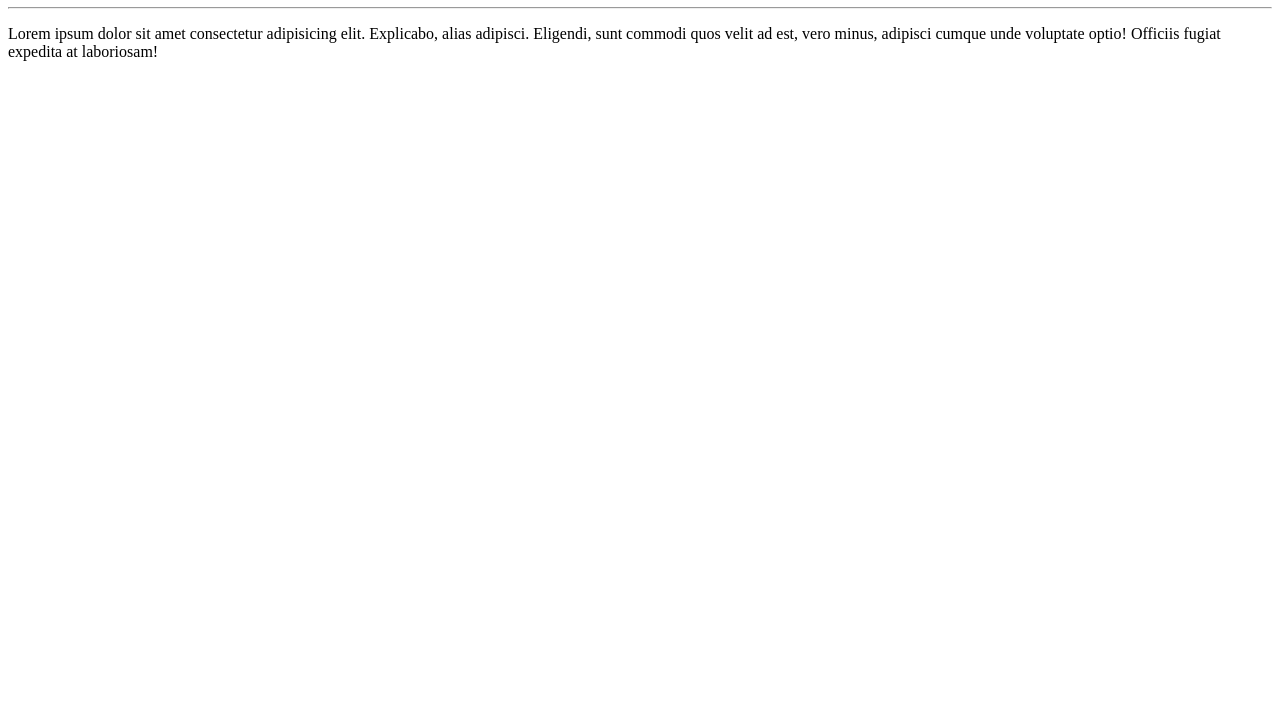
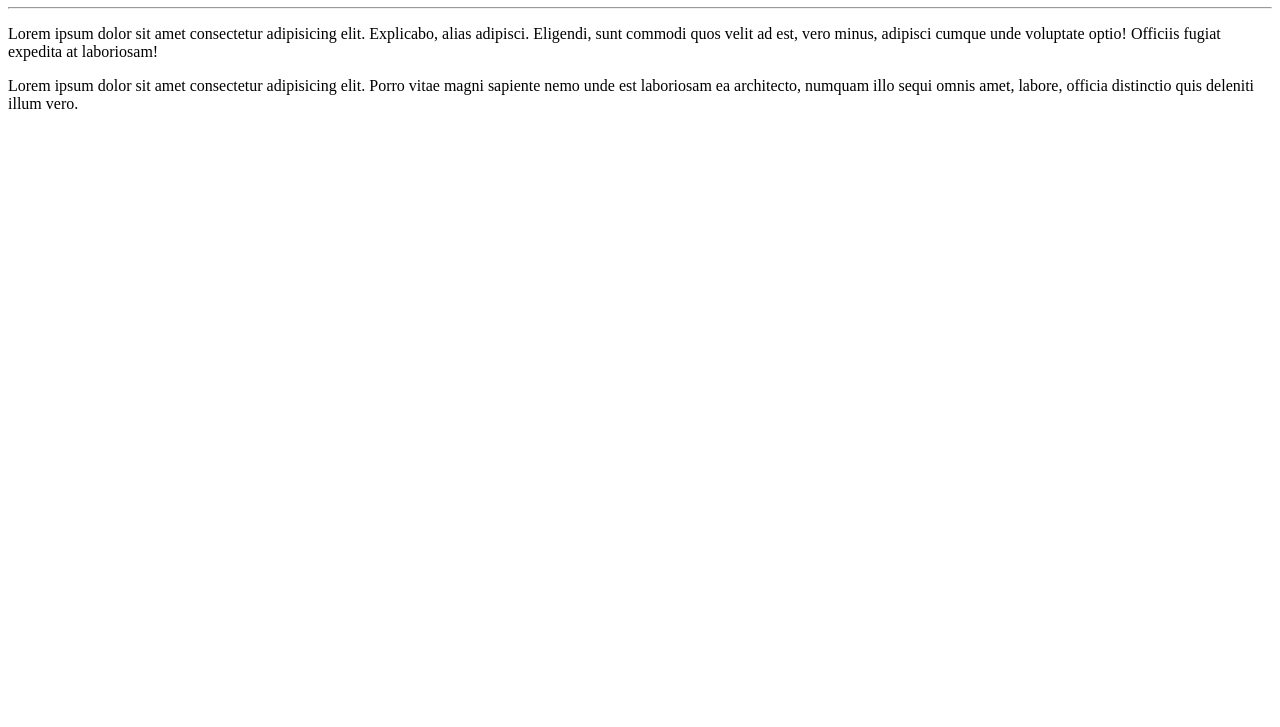
Before and after one commit to smokecwb/Ola-Mundo, a plain HTML site: page site-exemplo/index.html in a window 1280 px wide. Shown: the part 73-800 px from the top of the page. Drawn offline with Linux system fonts and the light colour scheme.

Commit message:
adicionei um parágrafo

```diff
--- a/site-exemplo/index.html
+++ b/site-exemplo/index.html
@@ -9,5 +9,6 @@
     <h1>Olá, Mundo!</h1>
     <hr>
     <p>Lorem ipsum dolor sit amet consectetur adipisicing elit. Explicabo, alias adipisci. Eligendi, sunt commodi quos velit ad est, vero minus, adipisci cumque unde voluptate optio! Officiis fugiat expedita at laboriosam!</p>
+    <p>Lorem ipsum dolor sit amet consectetur adipisicing elit. Porro vitae magni sapiente nemo unde est laboriosam ea architecto, numquam illo sequi omnis amet, labore, officia distinctio quis deleniti illum vero.</p>
 </body>
 </html>
```
